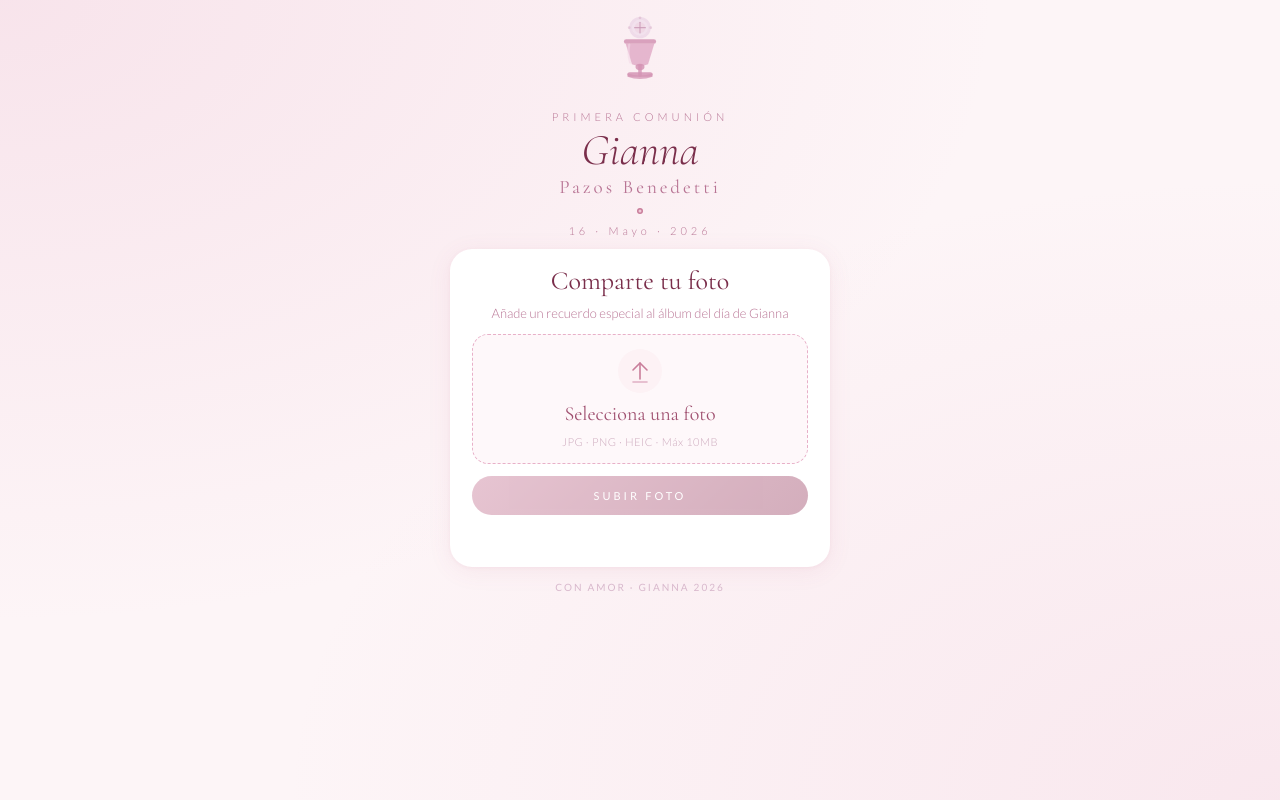
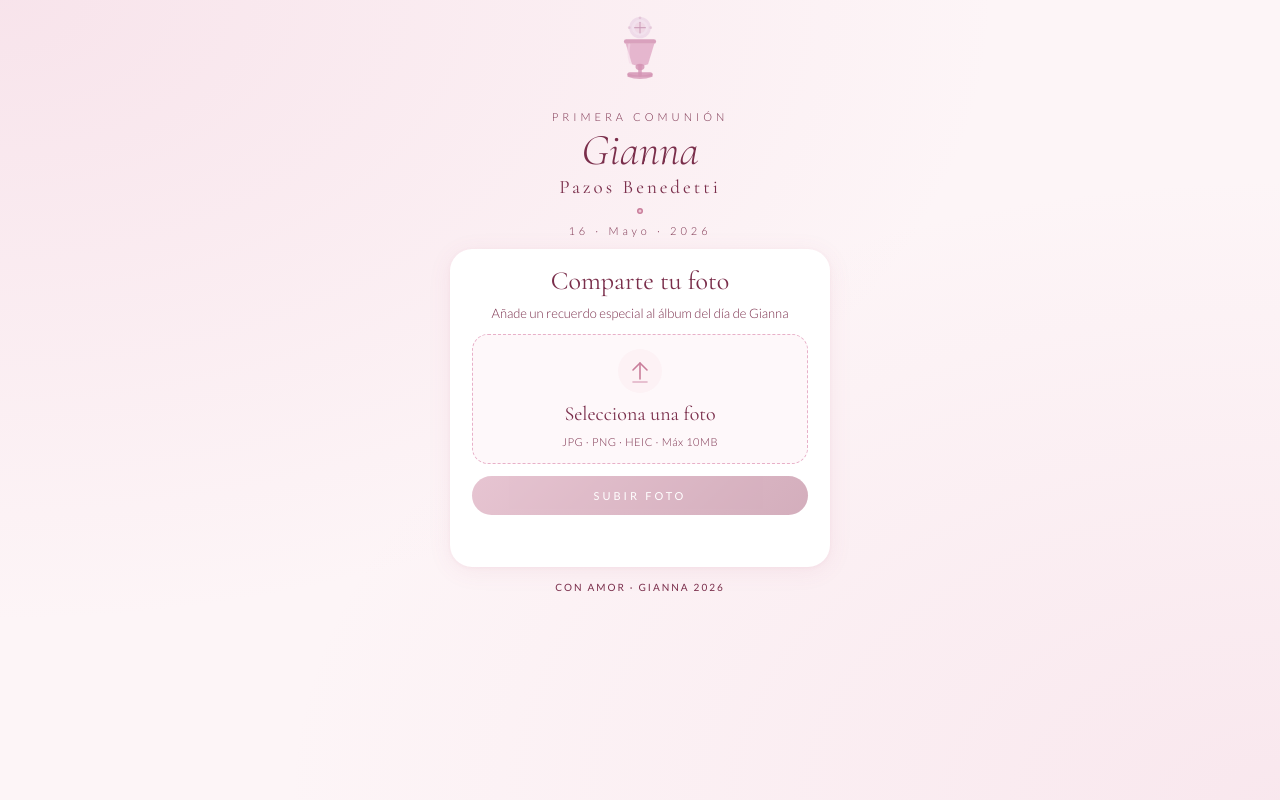
Before and after one commit to thelayermonkey/nfc-album, a website: page index.html in a window 1280 px wide. Drawn offline with nearby package versions, Linux system fonts and the light colour scheme.

Commit message:
index.html

```diff
--- a/index.html
+++ b/index.html
@@ -37,7 +37,7 @@
       font-size: 11px;
       letter-spacing: 4px;
       text-transform: uppercase;
-      color: #B87494;
+      color: #7A2E4B;
       margin-top: 6px;
     }
 
@@ -55,7 +55,7 @@
       font-family: 'Cormorant Garamond', serif;
       font-size: 19px;
       font-weight: 400;
-      color: #B87494;
+      color: #7A2E4B;
       letter-spacing: 3px;
       margin-top: 2px;
     }
@@ -82,7 +82,7 @@
       font-weight: 300;
       font-size: 11px;
       letter-spacing: 4px;
-      color: #B87494;
+      color: #7A2E4B;
       margin-top: 4px;
     }
 
@@ -110,7 +110,7 @@
     .card-desc {
       font-size: 13px;
       font-weight: 300;
-      color: #B87494;
+      color: #7A2E4B;
       line-height: 1.7;
       margin-bottom: 10px;
     }
@@ -142,14 +142,14 @@
     .upload-label {
       font-family: 'Cormorant Garamond', serif;
       font-size: 20px;
-      color: #A05070;
+      color: #7A2E4B;
       display: block;
       margin-bottom: 4px;
     }
 
     .upload-hint {
       font-size: 11px;
-      color: #CCA8BC;
+      color: #7A2E4B;
       font-weight: 300;
       letter-spacing: 0.5px;
     }
@@ -220,7 +220,7 @@
     .mensaje {
       margin-top: 12px;
       font-size: 13px;
-      color: #B87494;
+      color: #7A2E4B;
       font-weight: 300;
       min-height: 20px;
       line-height: 1.6;
@@ -240,7 +240,7 @@
     .footer-text {
       margin-top: 14px;
       font-size: 10px;
-      color: #D8B8CC;
+      color: #7A2E4B;
       letter-spacing: 2px;
       text-transform: uppercase;
     }
```
